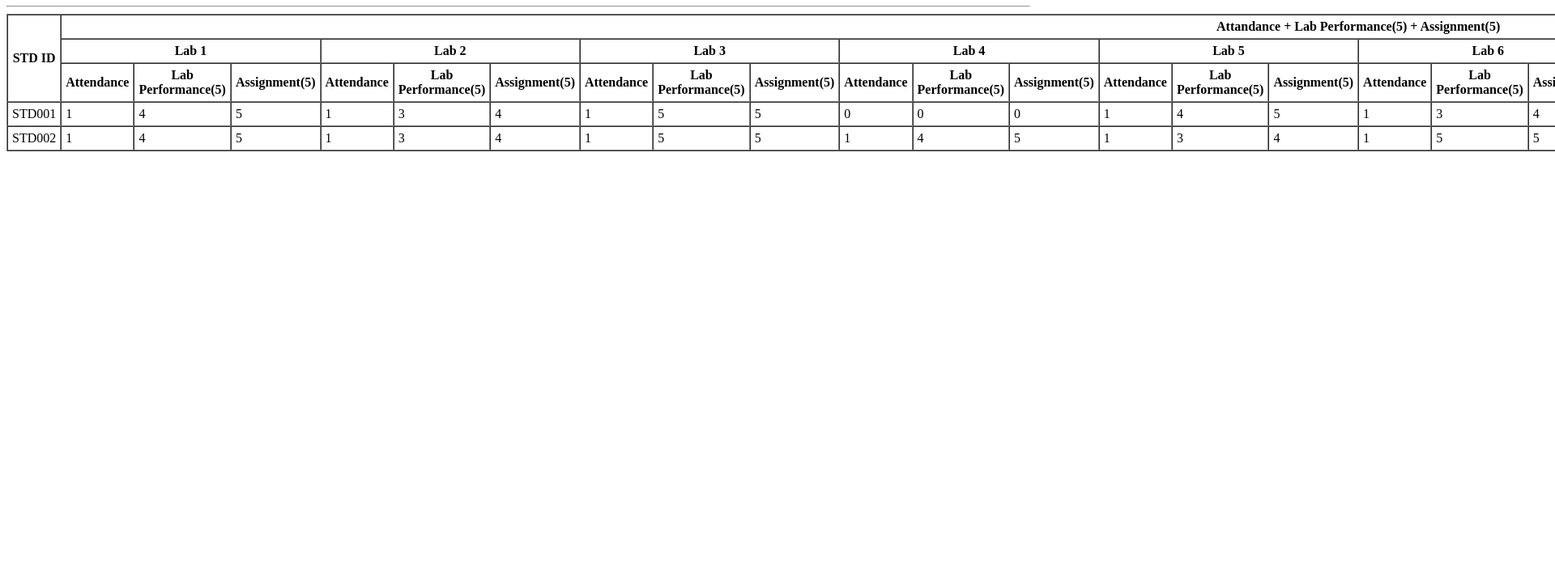
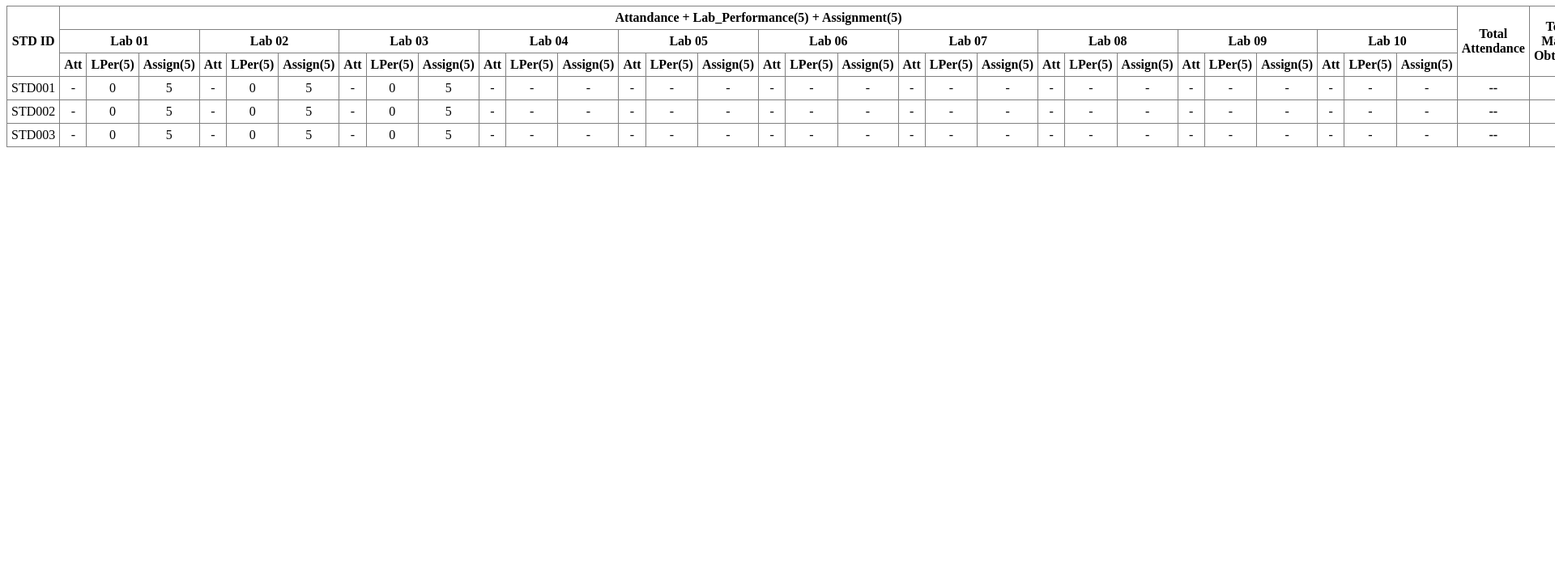
Before and after one commit to asl-rnd/web_programming, a plain HTML site: page ICCE_2F/performance_2f.html in a window 1280 px wide. Shown: the part 73-800 px from the top of the page at 81% size, 1920 px wide, since content can reach past the window. Drawn offline with Linux system fonts and the light colour scheme.

Commit message:
updated table data

```diff
--- a/ICCE_2F/performance_2f.html
+++ b/ICCE_2F/performance_2f.html
@@ -5,73 +5,90 @@
         <title>Performance Evaluation | 2F</title>
     </head>
     <body>
-        <h1>Performance Evaluation | 2F</h1><hr>
+        <h1 style="text-align: center;">Performance Evaluation | 2F</h1>
 
-        <table border="1" cellpadding="5" cellspacing="0">
+        <table border="1" cellpadding="5" cellspacing="0" style="text-align: center; width: 100%; border-collapse: collapse;">
             <thead>
                 <tr>
                     <th rowspan="3">STD ID</th>
-                    <th colspan="30">Attandance + Lab Performance(5) + Assignment(5)</th>
+                    <th colspan="30">Attandance + Lab_Performance(5) + Assignment(5)</th>
                     <th rowspan="3">Total Attendance</th>
-                    <th rowspan="3">Total Marks</th>
+                    <th rowspan="3">Total Marks Obtained</th>
                     <th rowspan="3">Final Mark</th>
                 </tr>
                 <tr>
-                    <th colspan="3">Lab 1</th>
-                    <th colspan="3">Lab 2</th>
-                    <th colspan="3">Lab 3</th>
-                    <th colspan="3">Lab 4</th>
-                    <th colspan="3">Lab 5</th>
-                    <th colspan="3">Lab 6</th>
-                    <th colspan="3">Lab 7</th>
-                    <th colspan="3">Lab 8</th>
-                    <th colspan="3">Lab 9</th>
+                    <th colspan="3">Lab 01</th>
+                    <th colspan="3">Lab 02</th>
+                    <th colspan="3">Lab 03</th>
+                    <th colspan="3">Lab 04</th>
+                    <th colspan="3">Lab 05</th>
+                    <th colspan="3">Lab 06</th>
+                    <th colspan="3">Lab 07</th>
+                    <th colspan="3">Lab 08</th>
+                    <th colspan="3">Lab 09</th>
                     <th colspan="3">Lab 10</th>
                 </tr>
                 <tr>
-                    <th>Attendance</th><th>Lab Performance(5)</th><th>Assignment(5)</th>
-                    <th>Attendance</th><th>Lab Performance(5)</th><th>Assignment(5)</th>
-                    <th>Attendance</th><th>Lab Performance(5)</th><th>Assignment(5)</th>
-                    <th>Attendance</th><th>Lab Performance(5)</th><th>Assignment(5)</th>
-                    <th>Attendance</th><th>Lab Performance(5)</th><th>Assignment(5)</th>
-                    <th>Attendance</th><th>Lab Performance(5)</th><th>Assignment(5)</th>
-                    <th>Attendance</th><th>Lab Performance(5)</th><th>Assignment(5)</th>
-                    <th>Attendance</th><th>Lab Performance(5)</th><th>Assignment(5)</th>
-                    <th>Attendance</th><th>Lab Performance(5)</th><th>Assignment(5)</th>
-                    <th>Attendance</th><th>Lab Performance(5)</th><th>Assignment(5)</th>
+                    <th>Att</th><th>LPer(5)</th><th>Assign(5)</th>
+                    <th>Att</th><th>LPer(5)</th><th>Assign(5)</th>
+                    <th>Att</th><th>LPer(5)</th><th>Assign(5)</th>
+                    <th>Att</th><th>LPer(5)</th><th>Assign(5)</th>
+                    <th>Att</th><th>LPer(5)</th><th>Assign(5)</th>
+                    <th>Att</th><th>LPer(5)</th><th>Assign(5)</th>
+                    <th>Att</th><th>LPer(5)</th><th>Assign(5)</th>
+                    <th>Att</th><th>LPer(5)</th><th>Assign(5)</th>
+                    <th>Att</th><th>LPer(5)</th><th>Assign(5)</th>
+                    <th>Att</th><th>LPer(5)</th><th>Assign(5)</th>
                 </tr>
             </thead>
             <tbody>
                 <tr>
                     <td>STD001</td>
-                    <td>1</td><td>4</td><td>5</td>
-                    <td>1</td><td>3</td><td>4</td>
-                    <td>1</td><td>5</td><td>5</td>
-                    <td>0</td><td>0</td><td>0</td>
-                    <td>1</td><td>4</td><td>5</td>
-                    <td>1</td><td>3</td><td>4</td>
-                    <td>1</td><td>5</td><td>5</td>
-                    <td>1</td><td>4</td><td>5</td>
-                    <td>1</td><td>3</td><td>4</td>
-                    <td>1</td><td>5</td><td>5</td>
-                    <th>9</th>
-                    <th>76</th>
-                    <th>A+</th>
+                    <td>-</td><td>0</td><td>5</td>
+                    <td>-</td><td>0</td><td>5</td>
+                    <td>-</td><td>0</td><td>5</td>
+                    <td>-</td><td>-</td><td>-</td>
+                    <td>-</td><td>-</td><td>-</td>
+                    <td>-</td><td>-</td><td>-</td>
+                    <td>-</td><td>-</td><td>-</td>
+                    <td>-</td><td>-</td><td>-</td>
+                    <td>-</td><td>-</td><td>-</td>
+                    <td>-</td><td>-</td><td>-</td>
+                    <th>--</th>
+                    <th>--</th>
+                    <th>--</th>
                 </tr>
                 <tr>
                     <td>STD002</td>
-                    <td>1</td><td>4</td><td>5</td>
-                    <td>1</td><td>3</td><td>4</td>
-                    <td>1</td><td>5</td><td>5</td>
-                    <td>1</td><td>4</td><td>5</td>
-                    <td>1</td><td>3</td><td>4</td>
-                    <td>1</td><td>5</td><td>5</td>
-                    <td>1</td><th>4</th><th>5</th>
-                    <td>1</td><th>3</th><th>4</th>
-                    <td>1</td><th>5</th><th>5</th>
-                    <th>10</th>
-                    <th>85</th>
-                    <th>A+</th>
+                    <td>-</td><td>0</td><td>5</td>
+                    <td>-</td><td>0</td><td>5</td>
+                    <td>-</td><td>0</td><td>5</td>
+                    <td>-</td><td>-</td><td>-</td>
+                    <td>-</td><td>-</td><td>-</td>
+                    <td>-</td><td>-</td><td>-</td>
+                    <td>-</td><td>-</td><td>-</td>
+                    <td>-</td><td>-</td><td>-</td>
+                    <td>-</td><td>-</td><td>-</td>
+                    <td>-</td><td>-</td><td>-</td>
+                    <th>--</th>
+                    <th>--</th>
+                    <th>--</th>
+                </tr>
+                <tr>
+                    <td>STD003</td>
+                    <td>-</td><td>0</td><td>5</td>
+                    <td>-</td><td>0</td><td>5</td>
+                    <td>-</td><td>0</td><td>5</td>
+                    <td>-</td><td>-</td><td>-</td>
+                    <td>-</td><td>-</td><td>-</td>
+                    <td>-</td><td>-</td><td>-</td>
+                    <td>-</td><td>-</td><td>-</td>
+                    <td>-</td><td>-</td><td>-</td>
+                    <td>-</td><td>-</td><td>-</td>
+                    <td>-</td><td>-</td><td>-</td>
+                    <th>--</th>
+                    <th>--</th>
+                    <th>--</th>
                 </tr>
             </tbody>
         </table>
```
